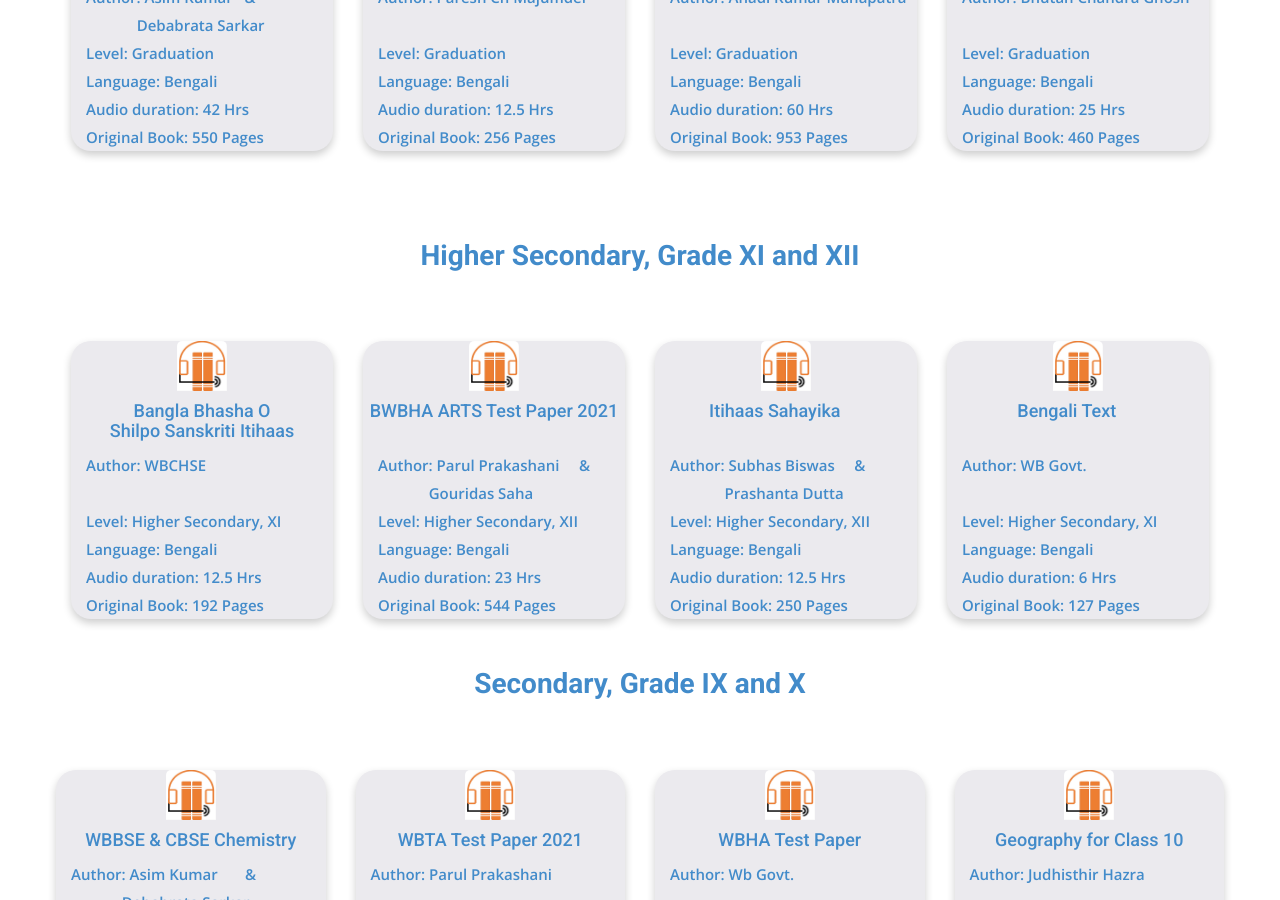
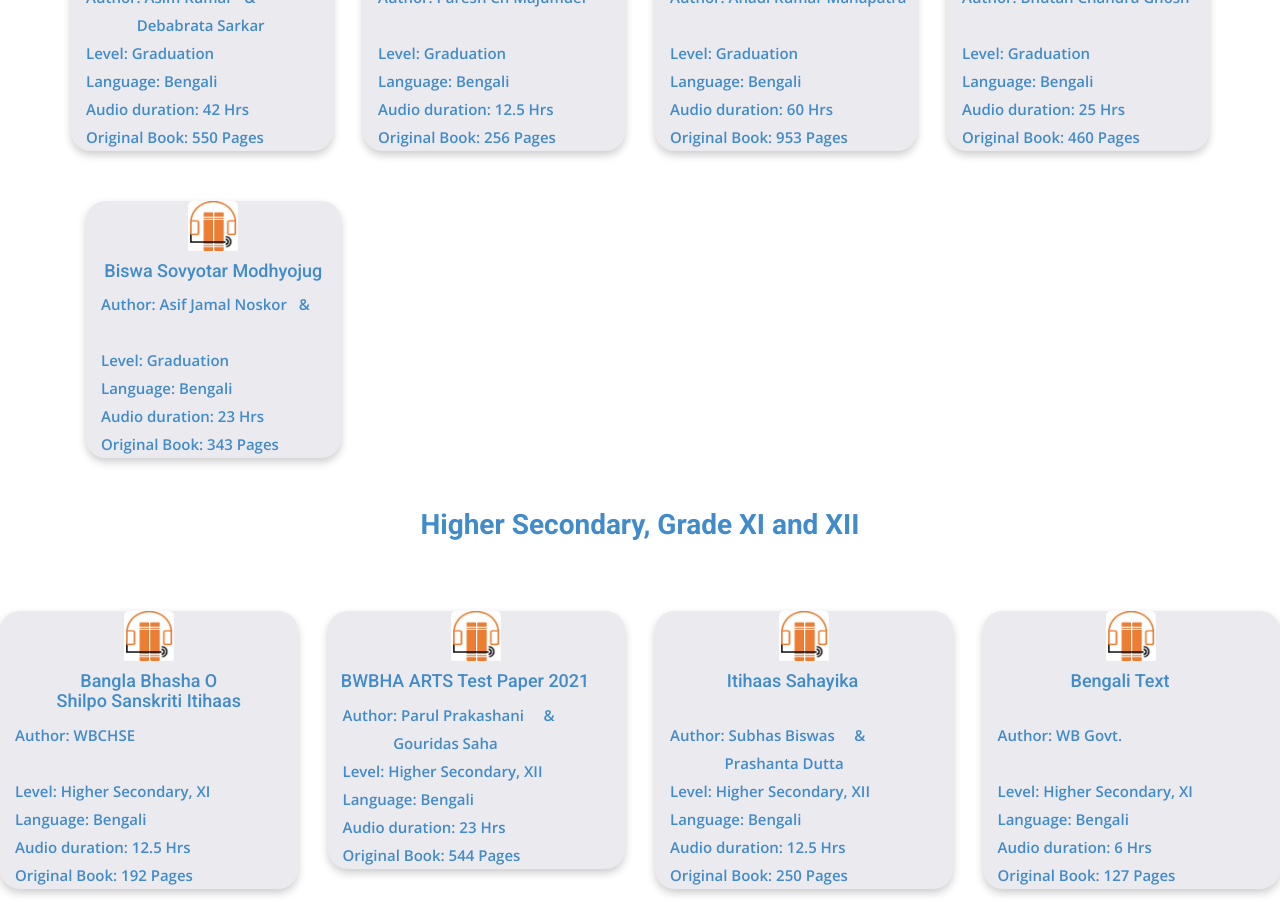
Before and after one commit to rajibmaitra/voiceofbooks, a Jekyll site: the page built from audiobooks.html, in a window 1280 px wide and 900 px high, scrolled down 1717 px. Built offline with Jekyll 4.4.1, drawn with Linux system fonts in a browser that asks for light colours; nearby versions of some CDN libraries; some web fonts are replaced; comment, search, counter and statistics services are not loaded; a style sheet for code colours, icons or effects is not loaded.

Commit message:
noskol updates

```diff
--- a/_includes/audiobooklist.html
+++ b/_includes/audiobooklist.html
@@ -168,9 +168,20 @@
       <!-- Grad Bookrow 1 END -->
       <br><br>
       <!-- Grad Bookrow 2 start -->
-
-
-
+    <div class="row "></div>
+    <div class="col-sm-3">
+      <div class="bookcard">
+        <img src="img/logo-small.png" alt="Subjects" width="50" height="50">
+        <h4 class="card-title">Biswa Sovyotar Modhyojug</h4>
+        <p class="bookcarddetail"><strong> Author: Asif Jamal Noskor &nbsp; & <br> &nbsp;&nbsp;&nbsp;&nbsp;&nbsp;&nbsp;&nbsp;&nbsp;&nbsp;&nbsp;&nbsp;&nbsp;  <br>
+           Level: Graduation<br>
+           Language: Bengali<br>
+           Audio duration: 23 Hrs <br>
+           Original Book: 343 Pages<br>
+           </strong></p>
+      </div>
+    </div>
+    </div>
       <!-- Grad Bookrow 2 End -->
 
       <!-- Graduation Book END -->
```
